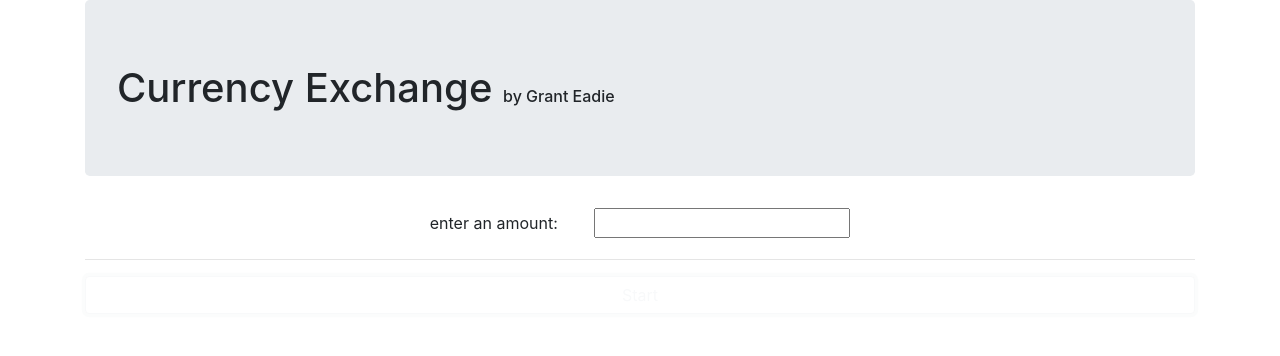
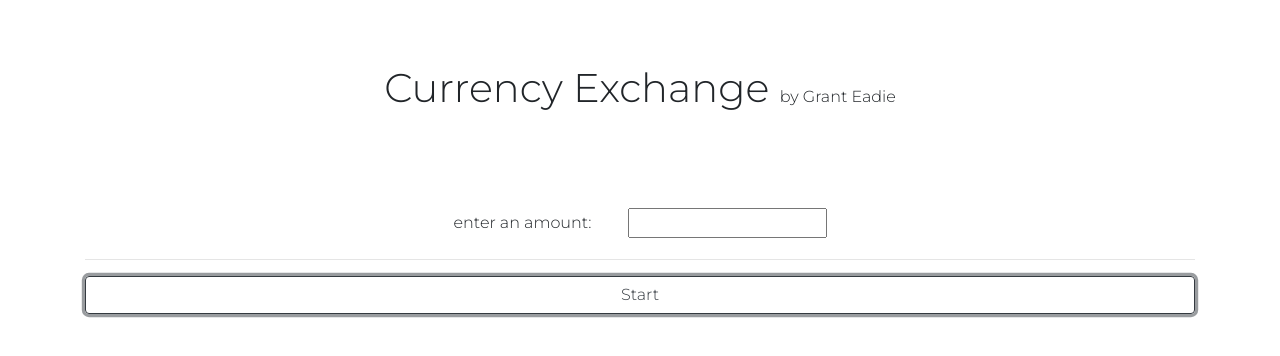
Before and after one commit to GrantEadie/exchange, a website built with webpack: page src/index.html in a window 1280 px wide. Both pictures are taken after a click on the button "Start". Built offline with nearby package versions, Linux system fonts and the light colour scheme; no server answers.

Commit message:
add convert.js

```diff
--- a/src/css/styles.css
+++ b/src/css/styles.css
@@ -0,0 +1,8 @@
+body {
+  font-family: 'Montserrat', sans-serif;
+}
+
+.jumbotron {
+  text-align:center;
+  background-color: white;
+}
--- a/src/index.html
+++ b/src/index.html
@@ -11,7 +11,7 @@
       <input id="amount" type="number" style="margin-left:2rem" min="0">
     </div>
     <hr>
-    <button class="btn btn-outline-light btn-block" id="getSubmit">Start</button>
+    <button class="btn btn-outline-dark btn-block" id="getSubmit">Start</button>
     <br>
     <div class="showCurrency"></div>
     <div class="showErrors"></div>
--- a/src/main.js
+++ b/src/main.js
@@ -10,10 +10,10 @@ function clearFields() {
 
 $(document).ready(function() {
   $('#getSubmit').click(function() {
-    let date = $('#amount').val();
+    let amount = $('#amount').val();
     clearFields();
 
-    let promise = Currency.getCurrency(date);
+    let promise = Currency.getCurrency(amount);
     promise.then(function(response) {
       const body = JSON.parse(response);
       console.log(body);
```
Also changed, not shown: src/convert.js (added, +9 -0 lines).
